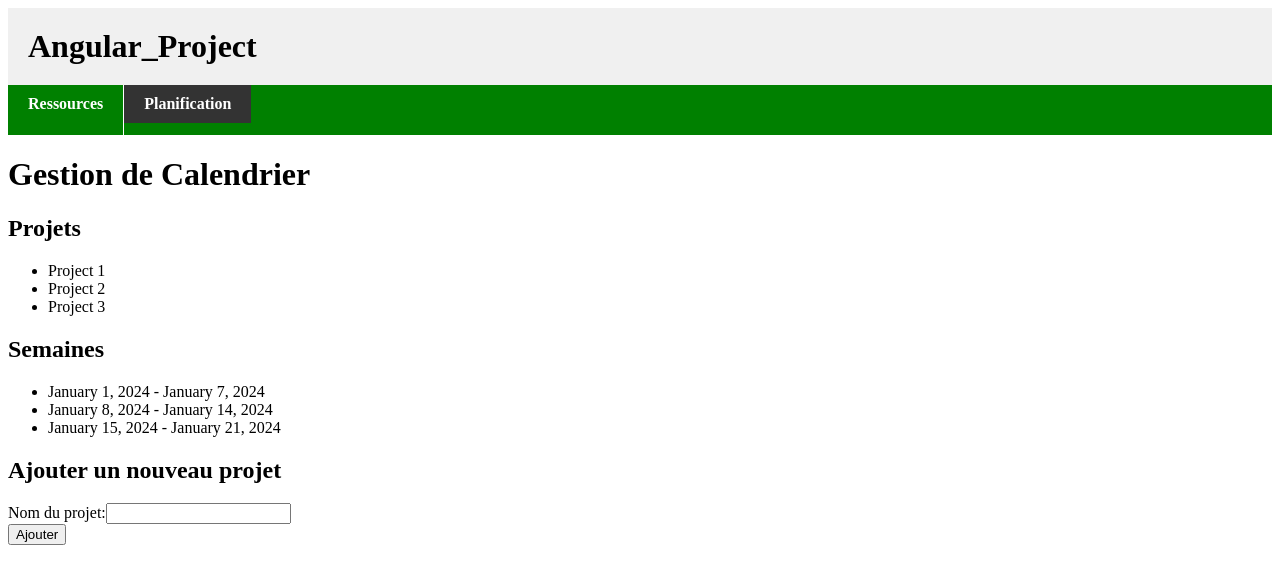
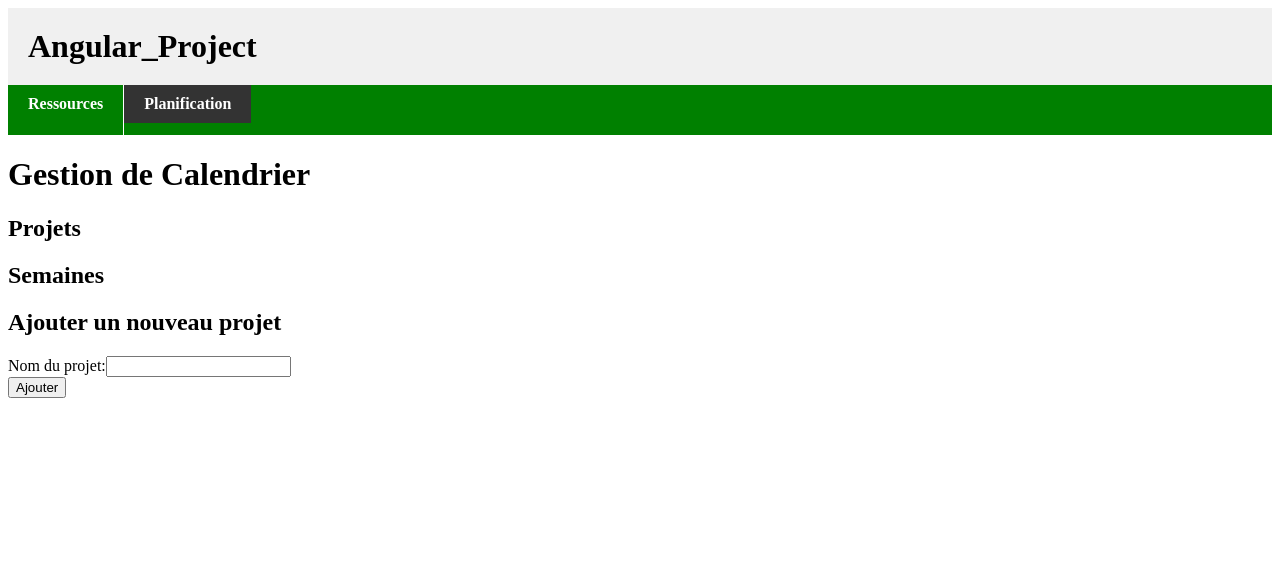
Before and after one commit to FabriceMaloyer/Angular_Project, an Angular app: page /gestion-calendrier in a window 1280 px wide. Shown: the top 584 px of the page. Built offline with nearby package versions, Linux system fonts and the light colour scheme.

Commit message:
ajout calendar service

```diff
--- /dev/null
+++ b/src/app/gestion-calendrier/calendar.service.ts
@@ -0,0 +1,22 @@
+import { Injectable } from '@angular/core';
+import { SafeUrl, DomSanitizer } from '@angular/platform-browser';
+
+@Injectable({
+  providedIn: 'root',
+})
+export class CalendarService {
+  private calendarKey = 'calendar';
+
+  constructor(private sanitizer: DomSanitizer) {}
+
+  getCalendar(): any[] {
+    const caldendarString = localStorage.getItem(this.calendarKey);
+    return caldendarString ? JSON.parse(caldendarString) : [];
+  }
+
+  addEmployee(employee: any): void {
+    const calendar = this.getCalendar();
+    calendar.push(employee);
+    localStorage.setItem(this.calendarKey, JSON.stringify(calendar));
+  }
+}
--- a/src/app/gestion-calendrier/gestion-calendrier.component.ts
+++ b/src/app/gestion-calendrier/gestion-calendrier.component.ts
@@ -3,35 +3,45 @@ import { Component } from '@angular/core';
 import { NgFor } from '@angular/common';
 import { FormsModule } from '@angular/forms';
 import { CommonModule } from '@angular/common';
+import { CalendarService } from './calendar.service';
+
 @Component({
   selector: 'app-gestion-calendrier',
   templateUrl: './gestion-calendrier.component.html',
   styleUrls: ['./gestion-calendrier.component.css'],
   standalone: true,
-  imports: [NgFor, FormsModule,CommonModule],
+  imports: [NgFor, FormsModule, CommonModule],
 })
 export class GestionCalendrierComponent {
+  calendar: any[] = [];
+  constructor(private calendarService: CalendarService) {}
+
   ngOnInit(): void {
-
-
+    this.fetchCalendar();
   }
 
-  projects: any[] = [
-    { name: 'Project 1' },
-    { name: 'Project 2' },
-    { name: 'Project 3' },
-    // Add more projects as needed
-  ];
+  fetchCalendar(): void {
+    this.calendar = this.calendarService.getCalendar();
+  }
 
-  weeks: any[] = [
-    { startDate: new Date(2024, 0, 1), endDate: new Date(2024, 0, 7) },
-    { startDate: new Date(2024, 0, 8), endDate: new Date(2024, 0, 14) },
-    { startDate: new Date(2024, 0, 15), endDate: new Date(2024, 0, 21) },
-    // Add more weeks as needed
-  ];
+  // projects: any[] = [
+  //   { name: 'Project 1' },
+  //   { name: 'Project 2' },
+  //   { name: 'Project 3' },
+  //   // Add more projects as needed
+  // ];
+
+  // weeks: any[] = [
+  //   { startDate: new Date(2024, 0, 1), endDate: new Date(2024, 0, 7) },
+  //   { startDate: new Date(2024, 0, 8), endDate: new Date(2024, 0, 14) },
+  //   { startDate: new Date(2024, 0, 15), endDate: new Date(2024, 0, 21) },
+  //   // Add more weeks as needed
+  // ];
 
   newProject: any = { name: '' };
 
+
+  //add project service
   addProject(): void {
     this.projects.push({ name: this.newProject.name });
     this.newProject.name = ''; // Clear input field
```
